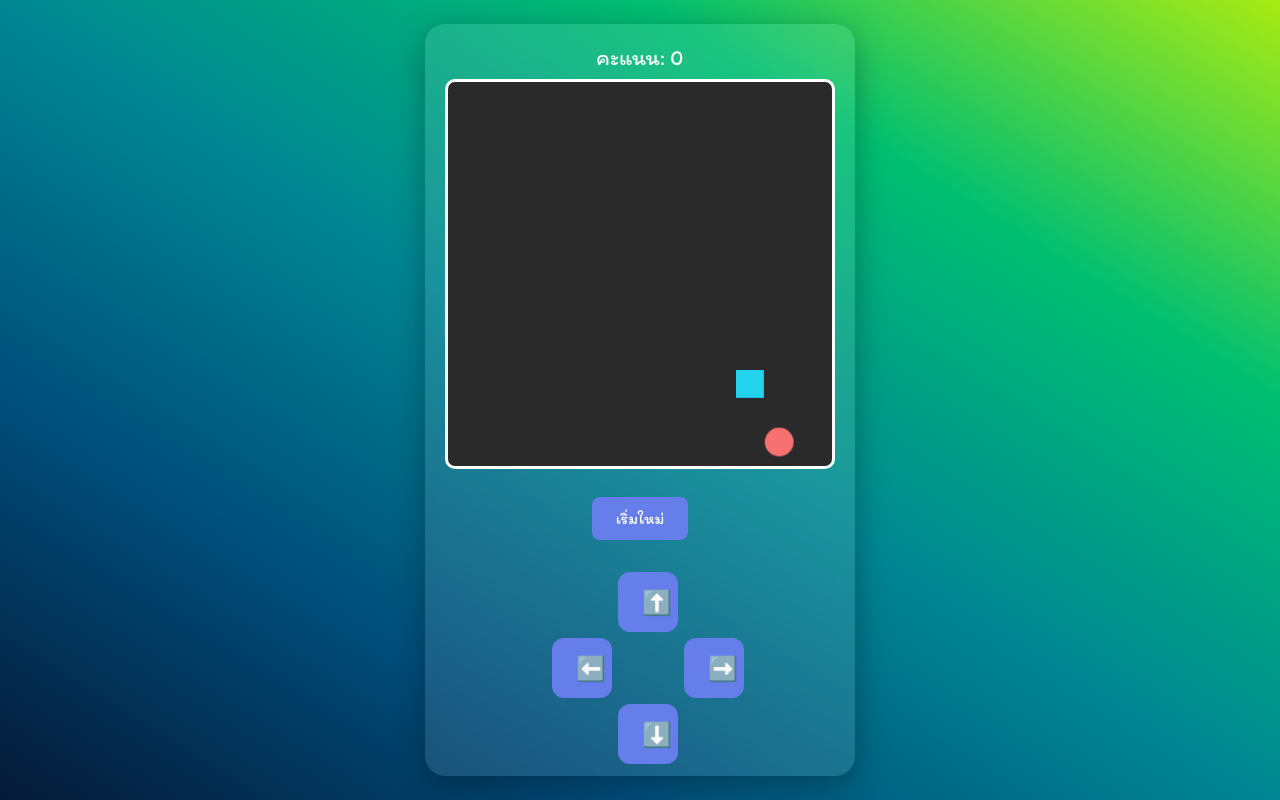
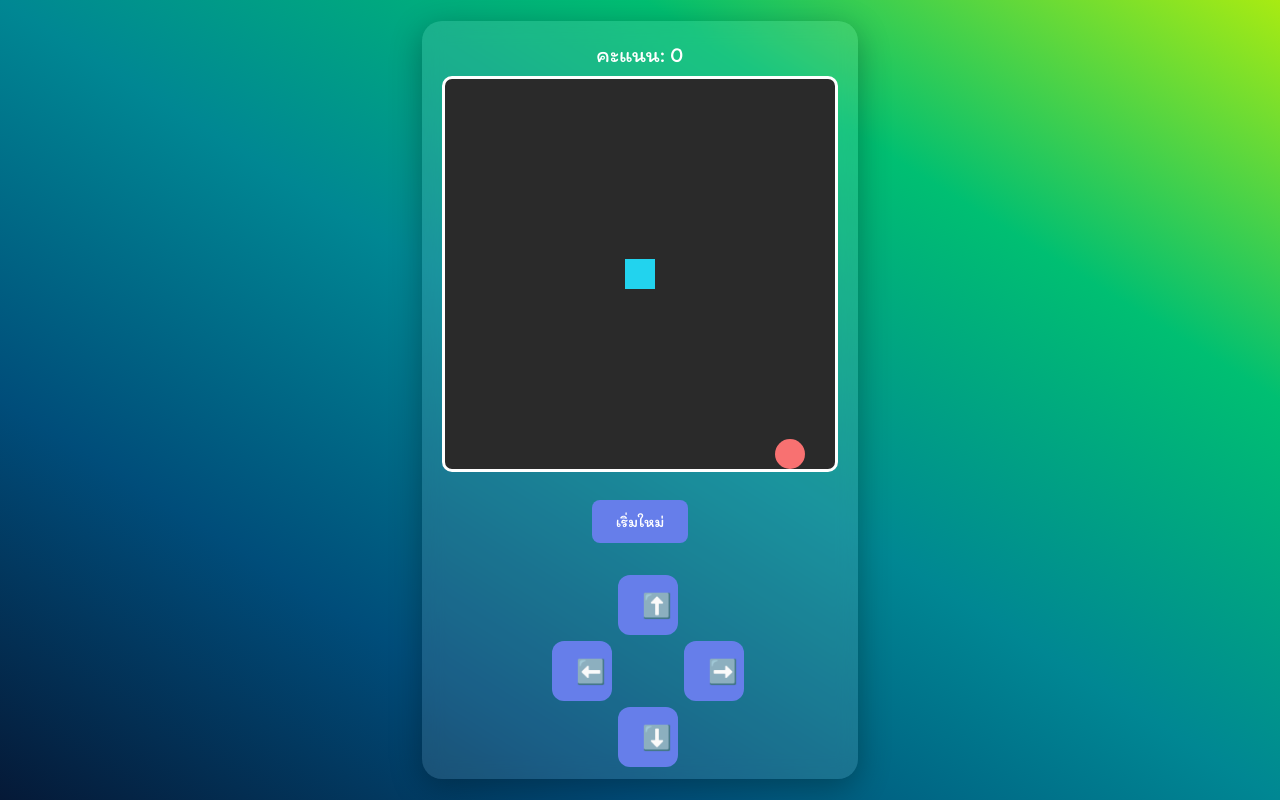
Before and after one commit to mango9299029/nnjj, a plain HTML site: page index.html in a window 1280 px wide. Drawn offline with Linux system fonts and the light colour scheme.

Commit message:
Update index.html

```diff
--- a/index.html
+++ b/index.html
@@ -45,7 +45,7 @@
         border-radius: 10px;
         background: #2a2a2a;
         width: 100%;
-        max-width: 390px;
+        max-width: 400px;
         height: auto;
       }
 
@@ -113,7 +113,7 @@
   <body>
     <div class="game-container">
       <div class="score">คะแนน: <span id="score">0</span></div>
-      <canvas id="gameCanvas" width="400" height="400"></canvas>
+      <canvas id="gameCanvas" width="390" height="390"></canvas>
 
       <div class="controls">
         <button onclick="startGame()">เริ่มใหม่</button>
@@ -148,11 +148,11 @@
       const gridSize = 30;
       const tileCount = canvas.width / gridSize;
       let snake, food, dx, dy, score, isGameRunning, lastUpdateTime;
-      const frameInterval = 175; // ปรับความเร็วงู
+      const frameInterval = 175;
 
       // ฟังก์ชันสำหรับรีเซ็ตและเริ่มเกมใหม่
       function resetGame() {
-        snake = [{ x: 10, y: 10 }];
+        snake = [{ x: 6, y: 6 }]; // แก้ไขตำแหน่งเริ่มต้น
         dx = 0;
         dy = 0;
         score = 0;
@@ -178,14 +178,14 @@
       function drawSnake() {
         ctx.fillStyle = '#22d3ee';
         snake.forEach(part => {
-          ctx.fillRect(part.x * gridSize, part.y * gridSize, gridSize - 1, gridSize - 1); // เพิ่มขนาดงู
+          ctx.fillRect(part.x * gridSize, part.y * gridSize, gridSize, gridSize);
         });
       }
 
       // ฟังก์ชันวาดผลไม้
       function drawFood() {
         ctx.fillStyle = '#f87171';
-        const size = gridSize; // เพิ่มขนาดผลไม้
+        const size = gridSize;
         ctx.beginPath();
         ctx.arc(
           food.x * gridSize + gridSize / 2,
```
